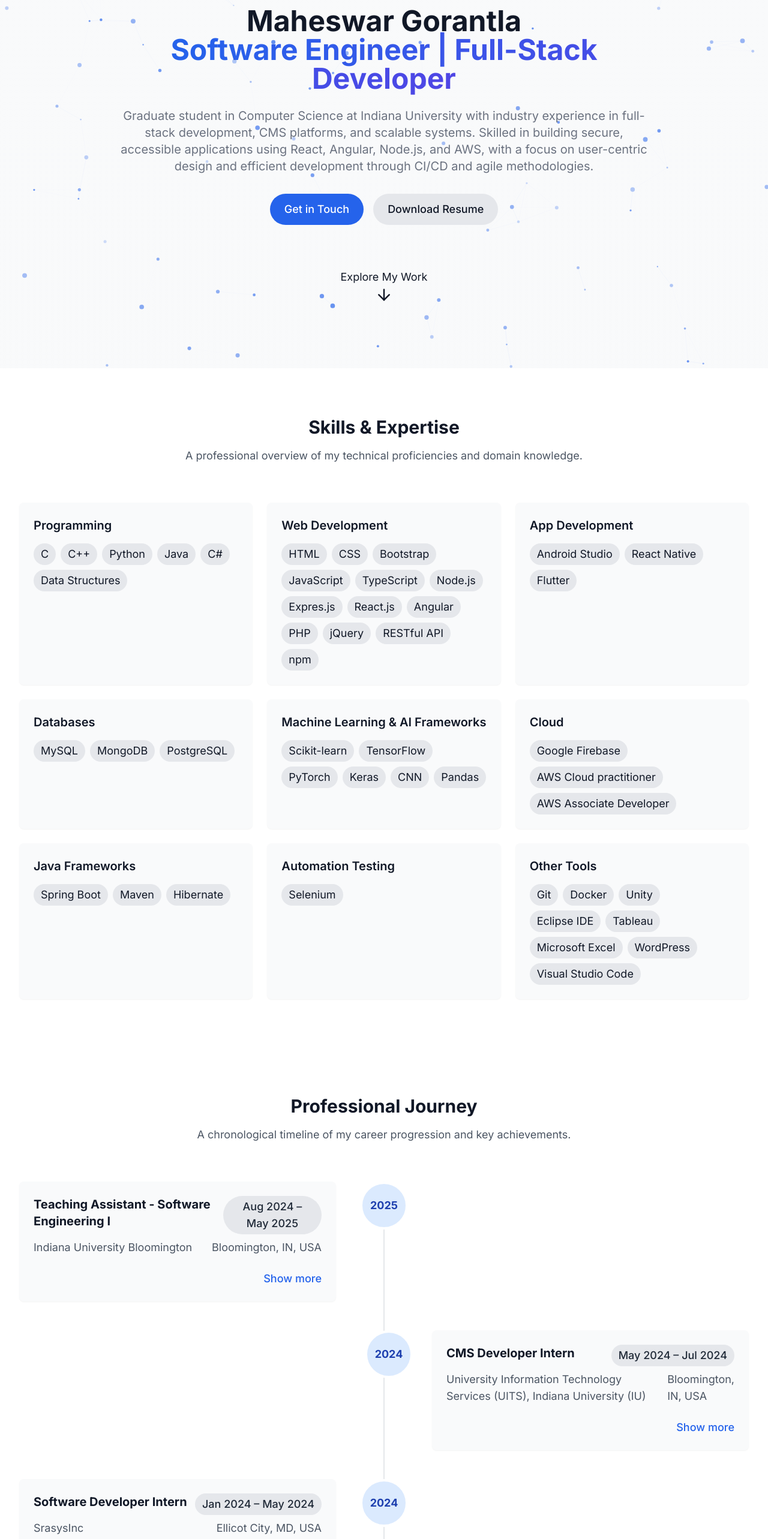
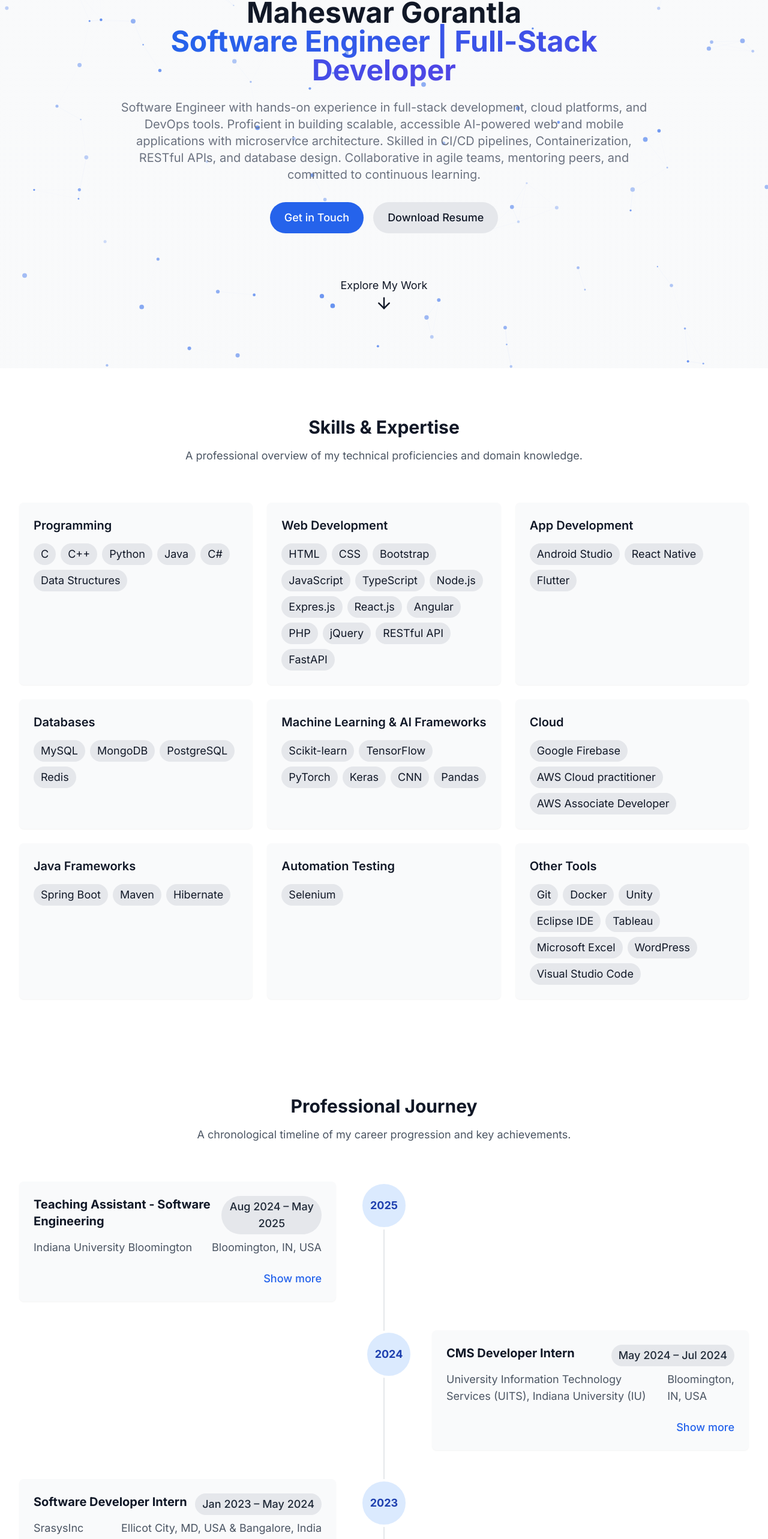
Before and after one commit to maheswar09/Maheswar-Portfolio, a React (Vite) app: page / in a window 1280 px wide. Shown: the part 186-2752 px from the top of the page at 60% size. Built offline with nearby package versions, Linux system fonts and the light colour scheme.

Commit message:
Updated experience

```diff
--- a/src/components/Hero.tsx
+++ b/src/components/Hero.tsx
@@ -122,10 +122,11 @@ const Hero: React.FC = () => {
             animate={{ opacity: 1, y: 0 }}
             transition={{ delay: 0.3, duration: 0.8 }}
           >
-            Graduate student in Computer Science at Indiana University with industry experience
-            in full-stack development, CMS platforms, and scalable systems. Skilled in building
-            secure, accessible applications using React, Angular, Node.js, and AWS, with a focus
-            on user-centric design and efficient development through CI/CD and agile methodologies.
+            Software Engineer with hands-on experience in full-stack development, cloud platforms, and
+            DevOps tools. Proficient in building scalable, accessible AI-powered web and mobile applications
+            with microservice architecture. Skilled in CI/CD pipelines, Containerization, RESTful APIs,
+            and database design. Collaborative in agile teams, mentoring peers, and committed to
+            continuous learning.
           </motion.p>
 
           <motion.div
--- a/src/components/Timeline.tsx
+++ b/src/components/Timeline.tsx
@@ -74,12 +74,14 @@ const Timeline: React.FC = () => {
                     <h4 className="text-xl font-semibold mb-2">Key Achievements:</h4>
                     <ul className="space-y-2">
                       {item.description.map((achievement, i) => (
+                        achievement ? (
                         <li key={i} className="flex items-start gap-2">
                           <div>
                           <CheckCircle className="w-4 h-4 text-green-500 mt-1" />
                           </div>
                           <span className="text-lg text-gray-600 dark:text-gray-300">{achievement}</span>
-                        </li>
+                        </li>):<><br/><br/></>
+
                       ))}
                     </ul>
 
--- a/src/data/skillsData.ts
+++ b/src/data/skillsData.ts
@@ -35,7 +35,7 @@ export const skillsData = [
       "PHP",
       "jQuery",
       "RESTful API",
-      "npm"
+      "FastAPI"
     ]
   },
   {
@@ -53,7 +53,8 @@ export const skillsData = [
     keywords: [
       "MySQL",
       "MongoDB",
-      "PostgreSQL"
+      "PostgreSQL",
+      "Redis"
     ]
   },
   {
--- a/src/data/timelineData.ts
+++ b/src/data/timelineData.ts
@@ -15,14 +15,15 @@ export const timelineData: TimelineItem[] = [
   {
     id: 1,
     year: '2025',
-    title: 'Teaching Assistant - Software Engineering I',
+    title: 'Teaching Assistant - Software Engineering',
     company: 'Indiana University Bloomington',
     location: 'Bloomington, IN, USA',
     duration: 'Aug 2024 – May 2025',
     current: false,
     description: [
-      'Mentored six student teams on enhancing the Angband game, guiding them through milestones such as configuration management, CI/CD, and containerization; facilitated 20+ client calls using agile methodologies, and provided feedback on code quality and debugging to improve project outcomes.',
-      'Collaborated with faculty to design course content on software engineering principles, covering Git, testing, security, and distributed deployment, enhancing students’ practical understanding and encouraging hands-on involvement in real-world system development'
+      'Mentored six student teams on enhancing the Angband game focusing on version control, CI/CD workflows, containerization, and agile planning.',
+      'Facilitated 20+ client meetings and provided technical feedback to improve code quality, debugging practices, and delivery timelines.',
+      'Contributed to course content design, covering Git, automated testing, deployment, and software architecture.'
     ],
     technologies: ['Communication & Collaboration', 'Team Management', 'Leadership', 'Time Management', 'Debugging Support', 'Agile Methodologies']
   },
@@ -35,42 +36,48 @@ export const timelineData: TimelineItem[] = [
     duration: 'May 2024 – Jul 2024',
     current: false,
     description: [
-      'Built an IU-branded WordPress block theme using HTML, CSS, JavaScript, PHP, IU’s Rivet Design System (Rivet 2), and WordPress, enhancing navigation features and improving user experience through responsive design and consistent UI across the platform.',
-      'Ensured 100% compliance with WCAG 2.1 AA accessibility standards using Siteimprove and utilized MySQL to efficiently store and retrieve post-related data, optimizing content management workflows and ensuring seamless data handling for the EduBlog platform.',
-      'Documented development processes, code structure, and user guidelines, streamlining onboarding for future developers and enabling efficient implementation of updates and enhancements.'
+      'Built an IU-branded WordPress block theme using PHP, HTML, JavaScript and Rivet 2, enhancing platform UI/UX, and accessibility.',
+      'Ensured 100% WCAG 2.1 AA compliance using Siteimprove and optimizing data handling with MySQL.',
+      'Documented user guidelines, development process, and code structure, improving update cycles and onboarding efficiency for future developers.'
     ],
     technologies: ['HTML', 'CSS', 'JavaScript', 'PHP', ' IU’s Rivet Design System (Rivet 2)', 'WordPress', 'Siteimprove', 'MySQL']
   },
   {
     id: 3,
-    year: '2024',
-    title: 'Software Developer Intern',
-    company: 'SrasysInc',
-    location: 'Ellicot City, MD, USA',
-    duration: 'Jan 2024 – May 2024',
-    current: false,
-    description: [
-      'Developed Srasys Academy, a full-stack e-learning platform using React, Tailwind CSS, Node.js, Express.js, and PostgreSQL, achieving a 40% faster page load time and enabling a seamless experience for 500+ registered users.',
-      'Integrated PayPal payment gateway, enabling secure and real-time course transactions; supported over 100 successful payments within the first month of launch with zero reported transaction failures.',
-      'Built responsive and WCAG 2.1 AA-compliant front-end components with advanced course filtering and search functionalities, increasing user engagement time by 30% and improving course discovery rates.'
-    ],
-    technologies: ['React', 'Tailwind CSS', 'Node.js', 'Express.js', 'PostgreSQL', 'PayPal Gateway']
-  },
-  {
-    id: 4,
     year: '2023',
     title: 'Software Developer Intern',
     company: 'SrasysInc',
-    location: 'Bangalore, India',
-    duration: 'Jan 2023 – Jul 2023',
+    location: 'Ellicot City, MD, USA & Bangalore, India',
+    duration: 'Jan 2023 – May 2024',
     current: false,
     description: [
-      'Developed the ME Registration Application, a cloud-based school management system using Angular, Node.js, and Firebase, streamlining enrolment, registration, and payment processes for Greystone House School, serving 300+ students and staff.',
-      'Integrated a secure payment module with real-time tracking and reporting capabilities for infant, toddler, and primary programs, processing over 200 transactions monthly with 100% accuracy and enabling automated due reminders for parents.',
-      'Architected a scalable Firebase database schema to support an initial 500 records with a projected 20% annual growth and implemented role-based access controls using Firebase Authentication for admin and management staff, ensuring secure, efficient data management and scalability for future parent-level access.',
+      'Developed Srasys Academy, a full-stack e-learning platform using React, Tailwind CSS, Node.js, Express.js and PostgreSQL achieving 40% faster page load time and enabling a seamless experience for over 500 users.',
+      'Integrated PayPal API for secure transactions, supporting 100+ error-free payments within first month.',
+      '',
+      'Architected MeReg Application, a school management system using Angular, Node.js and PostgreSQL for Greystone House School, supporting enrollment and payments for 300+ users.',
+      'Implemented a plan-based fee payment system and integrated Stripe for secure transactions, utilizing webhooks to update payment status in the database and automating due remainders for parents.',
+      'Designed and implemented a scalable database schema to support 500+ initial records with 20% projected annual growth and a role-based access control for admins, parents and staff.'
     ],
-    technologies: ['Angular', 'Tailwind CSS', 'Node.js', 'Firebase', 'API']
+    technologies: ['React', 'Angular', 'Tailwind CSS', 'Node.js', 'Express.js', 'PostgreSQL', 'PayPal Gateway', 'Stripe']
   },
+  // {
+  //   id: 4,
+  //   year: '2023',
+  //   title: 'Software Developer Intern',
+  //   company: 'SrasysInc',
+  //   location: 'Bangalore, India',
+  //   duration: 'Jan 2023 – Jul 2023',
+  //   current: false,
+  //   description: [
+  //     'Developed Srasys Academy, a full-stack e-learning platform using React, Tailwind CSS, Node.js, Express.js and PostgreSQL achieving 40% faster page load time and enabling a seamless experience for over 500 users.',
+  //     'Integrated PayPal API for secure transactions, supporting 100+ error-free payments within first month.',
+  //     '/n',
+  //     'Architected MeReg Application, a school management system using Angular, Node.js and PostgreSQL for Greystone House School, supporting enrollment and payments for 300+ users.',
+  //     'Implemented a plan-based fee payment system and integrated Stripe for secure transactions, utilizing webhooks to update payment status in the database and automating due remainders for parents.',
+  //     'Designed and implemented a scalable database schema to support 500+ initial records with 20% projected annual growth and a role-based access control for admins, parents and staff.'
+  //   ],
+  //   technologies: ['Angular', 'Tailwind CSS', 'Node.js', 'Firebase', 'API']
+  // },
 
 
 
```
